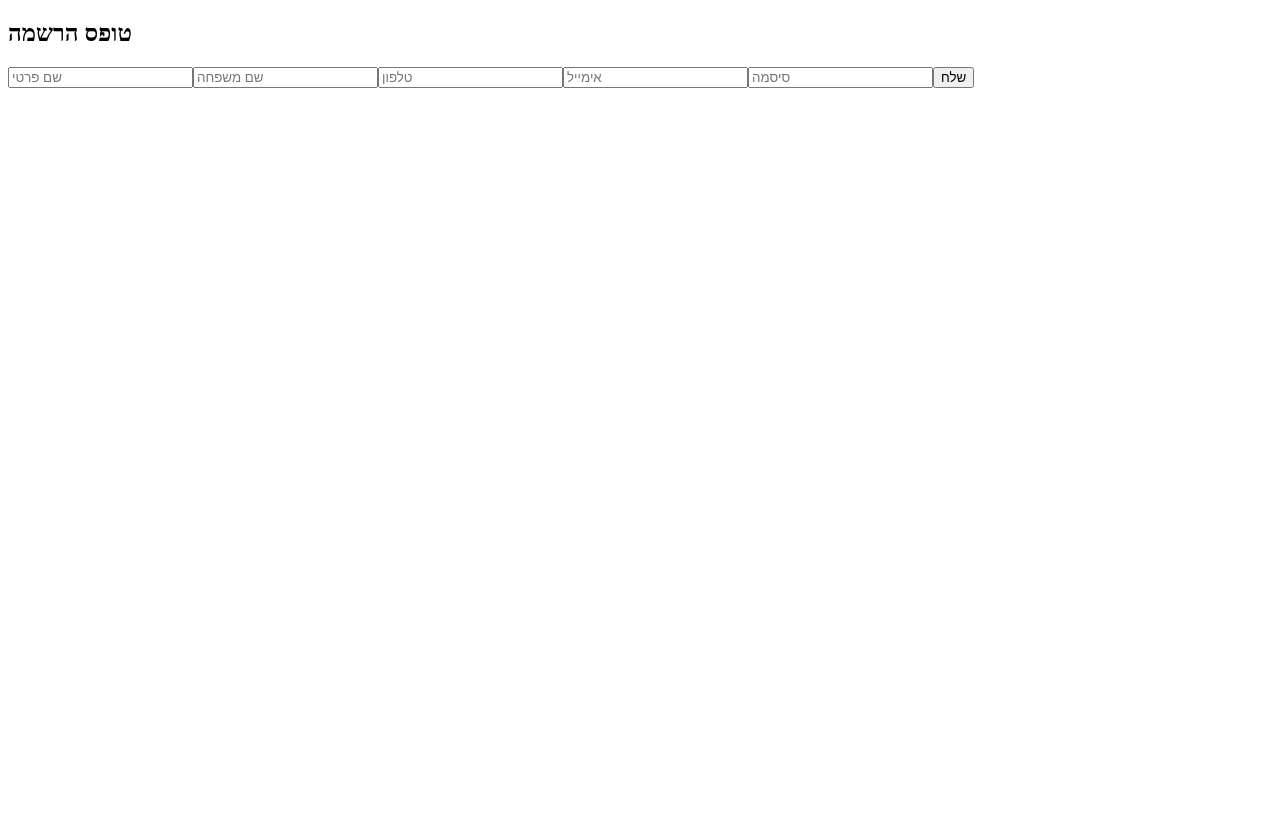
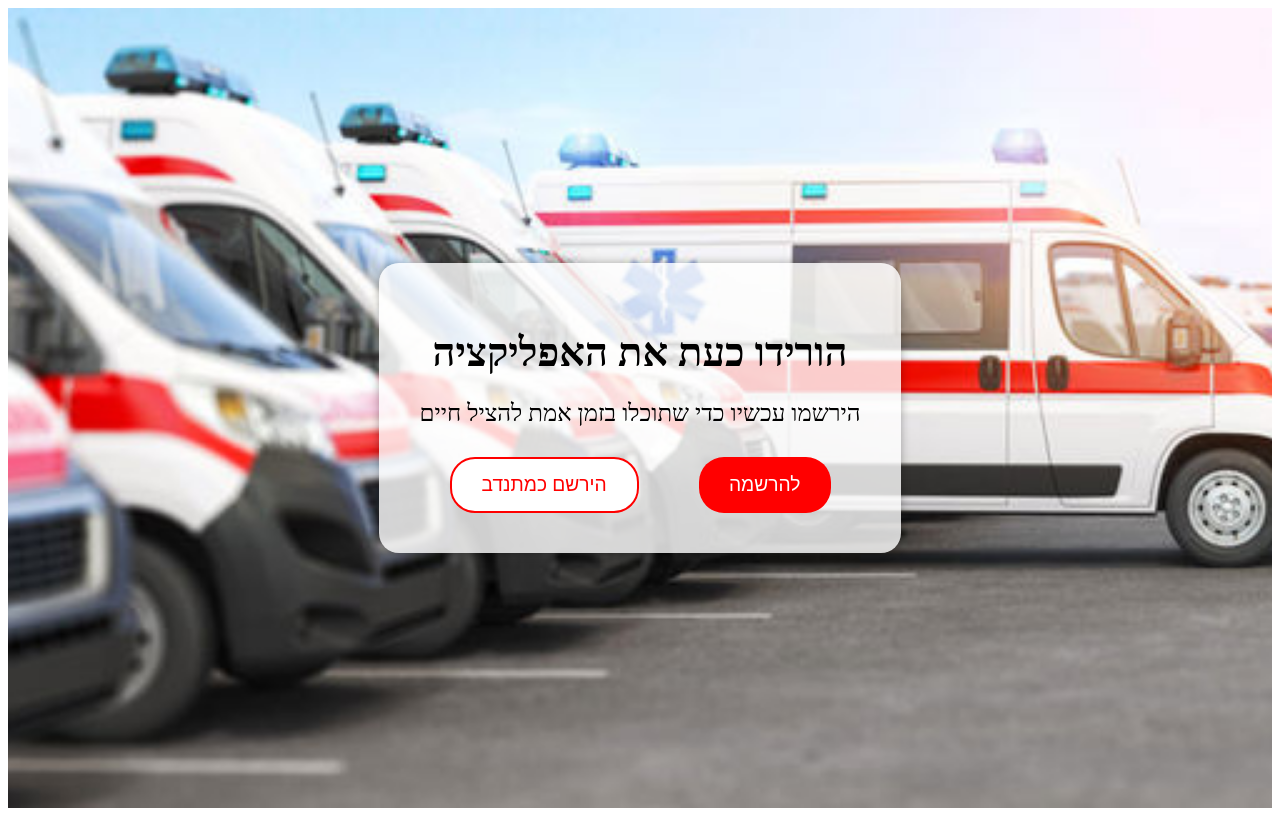
Before and after one commit to chani-klein/ReactProject, a React (Create React App) app: page / in a window 1280 px wide. Built offline with nearby package versions, Linux system fonts and the light colour scheme.

Commit message:
chani change

```diff
--- a/src/App.tsx
+++ b/src/App.tsx
@@ -1,12 +1,19 @@
-import { BrowserRouter, Routes, Route } from "react-router";
+import { BrowserRouter as Router, Routes, Route } from "react-router";
+import HomePage from "./pages/HomePage";
 import RegisterUserPage from "./pages/RegisterUserPage";
+import RegisterVolunteerPage from "./pages/RegisterVolunteerPage";
+// import RegisterVolunteerPage from "./pages/RegisterVolunteerPage"; // תכיני גם את זה
 
-export default function App() {
+function App() {
   return (
-    <BrowserRouter>
+    <Router>
       <Routes>
-        <Route path="/" element={<RegisterUserPage />} />
+        <Route path="/" element={<HomePage />} />
+        <Route path="/register-user" element={<RegisterUserPage />} />
+      <Route path="/register-volunteer" element={<RegisterVolunteerPage />} />
       </Routes>
-    </BrowserRouter>
+    </Router>
   );
 }
+
+export default App;
--- /dev/null
+++ b/src/pages/HomePage.tsx
@@ -0,0 +1,24 @@
+import React from "react";
+import { useNavigate } from "react-router";
+import "../../src/style/HomePage.css";
+
+export default function HomePage() {
+  const navigate = useNavigate();
+
+  return (
+    <div className="home-container">
+      <div className="content">
+        <h1>הורידו כעת את האפליקציה</h1>
+        <p>הירשמו עכשיו כדי שתוכלו בזמן אמת להציל חיים</p>
+        <div className="buttons">
+          <button onClick={() => navigate("/register-user")} className="btn">
+            להרשמה
+          </button>
+          <button onClick={() => navigate("/register-volunteer")} className="btn outlined">
+            הירשם כמתנדב
+          </button>
+        </div>
+      </div>
+    </div>
+  );
+}
--- a/src/pages/RegisterUserPage.tsx
+++ b/src/pages/RegisterUserPage.tsx
@@ -1,5 +1,7 @@
+import "../style/registerVolunteer.css";
 import { useState } from "react";
 import { registerUser } from "../services/auth.service";
+
 export default function RegisterUserPage() {
   const [user, setUser] = useState({
     firstName: "",
--- /dev/null
+++ b/src/pages/RegisterVolunteerPage.tsx
@@ -0,0 +1,62 @@
+import { useState } from "react";
+import { registerVolunteer } from "../services/volunteer.service";
+import "../style/registerVolunteer.css";
+
+export default function RegisterVolunteerPage() {
+  const [volunteer, setVolunteer] = useState({
+    fullName: "",
+    gmail: "",
+    password: "",
+    phoneNumber: "",
+    specialization: "",
+    address: "",
+    city: "",
+     region: "",
+  });
+
+  const handleChange = (e: React.ChangeEvent<HTMLInputElement>) => {
+    setVolunteer({ ...volunteer, [e.target.name]: e.target.value });
+  };
+
+  const handleSubmit = async (e: React.FormEvent) => {
+    e.preventDefault();
+
+    const isValid = Object.values(volunteer).every((value) => value.trim() !== "");
+    if (!isValid) {
+      alert("אנא מלא את כל השדות בטופס!");
+      return;
+    }
+
+    try {
+      const res = await registerVolunteer(volunteer);
+      console.log("ההרשמה הצליחה", res.data);
+      alert("נרשמת בהצלחה כמתנדב!");
+    } catch (err: any) {
+      if (err.response) {
+        console.error("שגיאת שרת:", err.response.data);
+        alert("שגיאה: " + JSON.stringify(err.response.data));
+      } else {
+        console.error(err);
+        alert("שגיאה לא צפויה בהרשמה");
+      }
+    }
+  };
+
+  return (
+    <div className="form-container">
+      <form className="form" onSubmit={handleSubmit}>
+        <h2>טופס הרשמה למתנדבים</h2>
+        <input name="fullName" placeholder="שם מלא" onChange={handleChange} />
+        <input name="gmail" placeholder="אימייל" onChange={handleChange} />
+        <input name="password" type="password" placeholder="סיסמה" onChange={handleChange} />
+        <input name="phoneNumber" placeholder="טלפון" onChange={handleChange} />
+        <input name="specialization" placeholder="תחום (חובש/עזרה ראשונה...)" onChange={handleChange} />
+        <input name="address" placeholder="כתובת" onChange={handleChange} />
+        <input name="city" placeholder="עיר" onChange={handleChange} />
+        <input name="region" placeholder="איזור" onChange={handleChange} />
+
+        <button type="submit">שלח</button>
+      </form>
+    </div>
+  );
+}
--- /dev/null
+++ b/src/services/volunteer.service.ts
@@ -0,0 +1,7 @@
+import axios from "axios";
+
+const API_BASE = "https://localhost:7219/api"; // כתובת השרת
+
+export const registerVolunteer = (volunteer: any) => {
+  return axios.post(`${API_BASE}/Volunteer`, volunteer);
+};
--- /dev/null
+++ b/src/style/HomePage.css
@@ -0,0 +1,55 @@
+.home-container {
+  background-image: url("../../public/images/ambulance.jpg");
+  background-size: cover;
+  background-position: center;
+  height: 100vh;
+  direction: rtl;
+  display: flex;
+  justify-content: center;
+  align-items: center;
+  text-align: center;
+}
+
+.content {
+  background: rgba(255, 255, 255, 0.8);
+  padding: 40px;
+  border-radius: 20px;
+  max-width: 600px;
+  box-shadow: 0 0 10px rgba(0, 0, 0, 0.3);
+}
+
+h1 {
+  font-size: 2.5em;
+  margin-bottom: 10px;
+}
+
+p {
+  font-size: 1.5em;
+  margin-bottom: 30px;
+}
+
+.buttons {
+  display: flex;
+  justify-content: space-around;
+}
+
+.btn {
+  background-color: red;
+  color: white;
+  border: none;
+  padding: 15px 30px;
+  font-size: 1.2em;
+  border-radius: 25px;
+  cursor: pointer;
+  transition: 0.3s;
+}
+
+.btn.outlined {
+  background-color: white;
+  color: red;
+  border: 2px solid red;
+}
+
+.btn:hover {
+  transform: scale(1.05);
+}
--- /dev/null
+++ b/src/style/registerVolunteer.css
@@ -0,0 +1,48 @@
+.form-container {
+  display: flex;
+  justify-content: center;
+  align-items: center;
+  direction: rtl;
+  height: 100vh;
+  background: linear-gradient(to right, #f6f6f6, #e8f0ff);
+}
+
+.form {
+  background-color: white;
+  padding: 40px;
+  border-radius: 20px;
+  box-shadow: 0px 5px 15px rgba(0, 0, 0, 0.2);
+  width: 100%;
+  max-width: 500px;
+}
+
+.form h2 {
+  text-align: center;
+  margin-bottom: 30px;
+  color: #333;
+}
+
+.form input {
+  width: 100%;
+  padding: 12px 15px;
+  margin-bottom: 15px;
+  border: 1px solid #ccc;
+  border-radius: 10px;
+  font-size: 1rem;
+}
+
+.form button {
+  width: 100%;
+  padding: 12px;
+  background-color: #d80000;
+  color: white;
+  font-size: 1.2rem;
+  border: none;
+  border-radius: 10px;
+  cursor: pointer;
+  transition: 0.3s;
+}
+
+.form button:hover {
+  background-color: #b00000;
+}
```
